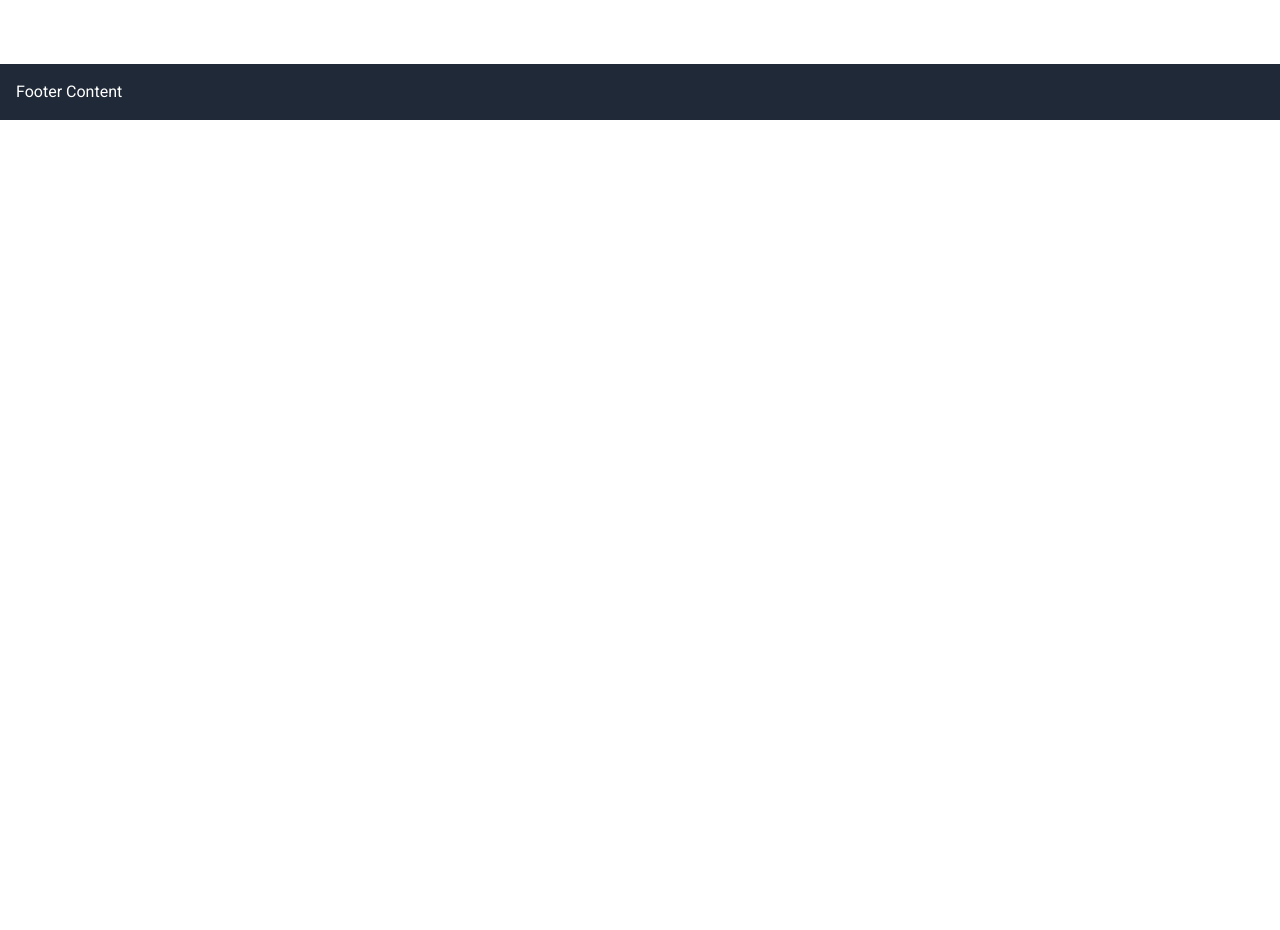
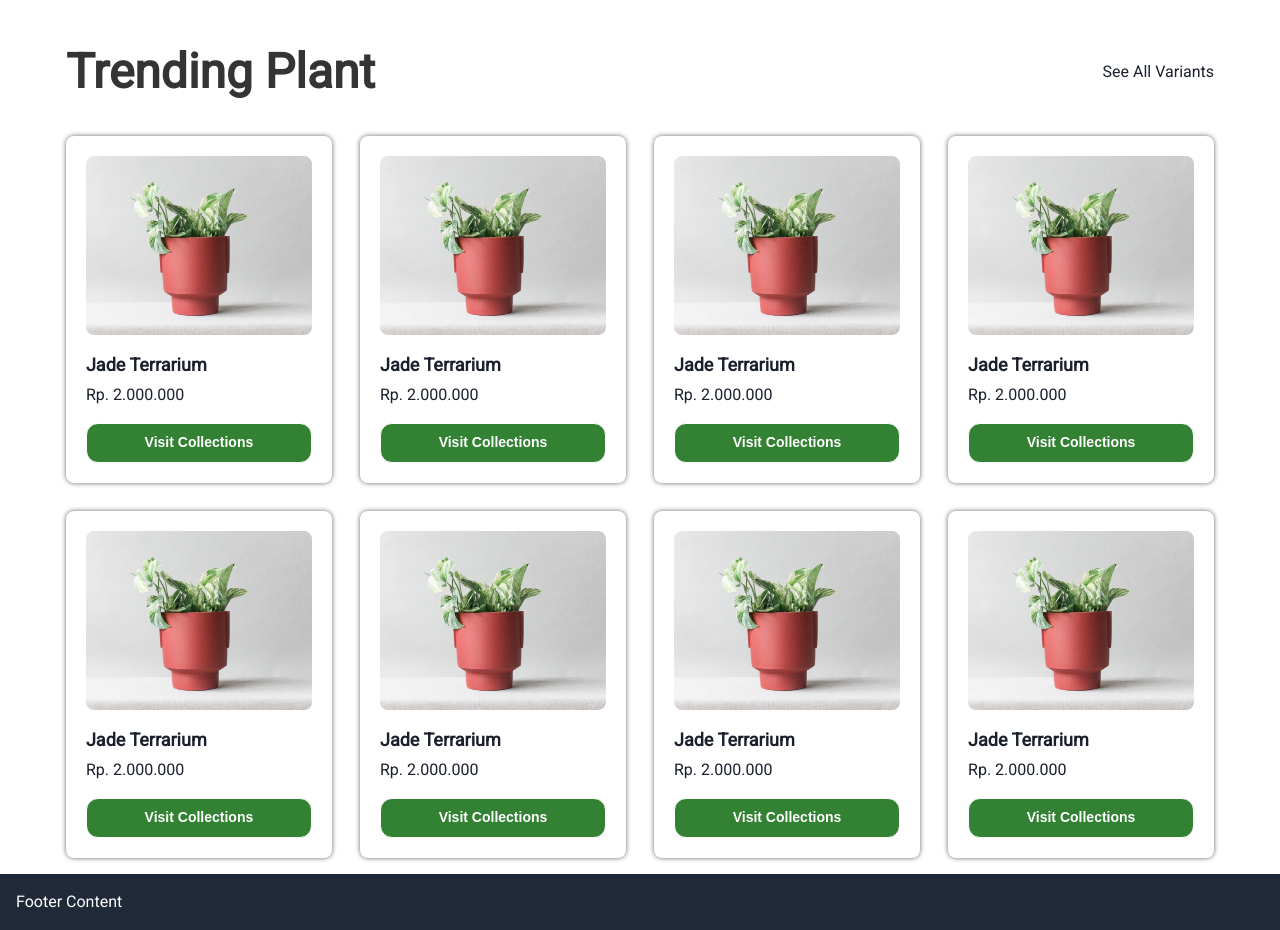
Before and after one commit to nizarfazari/kebun-raya-app, a Next.js app: page / in a window 1280 px wide. Shown: the part 1060-1990 px from the top of the page. Before the commit the page ends 1180 px from the top, so only its background shows below. Built offline with nearby package versions, Linux system fonts and the light colour scheme.

Commit message:
make list product plant

```diff
--- a/components/home/category/card.tsx
+++ b/components/home/category/card.tsx
@@ -7,8 +7,8 @@ interface ICategoryCardProps {
 const CategoryCard: React.FunctionComponent<ICategoryCardProps> = (props) => {
     return (
         <>
-            <div className='text-center max-w-[250px] cursor-pointer'>
-                <div className=''>
+            <div className='text-center sm:max-w-[250px] cursor-pointer'>
+                <div className='flex justify-center sm:block'>
                     <Image src='/assets/category/category_1.png' width={250} height={250} alt="Logo Kebun Raya" objectPosition='center' />
                 </div>
                 <h1 className='text-normal text-dark-500 font-bold tracking-[5px]'>BONSAI</h1>
--- a/components/home/category/index.tsx
+++ b/components/home/category/index.tsx
@@ -26,7 +26,7 @@ const Category: React.FunctionComponent<ICategoryProps> = (props) => {
                     slidesToShow: 3,
                     slidesToScroll: 3,
                     infinite: true,
-                    dots: true
+
                 }
             },
             {
--- /dev/null
+++ b/components/home/plants/card.tsx
@@ -0,0 +1,21 @@
+import Image from 'next/image';
+import * as React from 'react';
+import Buttons from '~/components/button';
+
+interface IPlantCardProps {
+}
+
+const PlantCard: React.FunctionComponent<IPlantCardProps> = (props) => {
+    return (
+        <>
+            <div className='p-5 shadow rounded-lg'>
+                <Image src='/assets/plants/plant_1.png' width={250} height={175} alt="Logo Kebun Raya" className='w-full' />
+                <h1 className='mt-4 font-bold text-lg'>Jade Terrarium</h1>
+                <p className='mt-1 mb-4 font-medium'>Rp. 2.000.000</p>
+                <Buttons name='Visit Collections' color='primary' variant='fillDarkVariant' className='!font-bold w-full' />
+            </div>
+        </>
+    );
+};
+
+export default PlantCard;
--- /dev/null
+++ b/components/home/plants/index.tsx
@@ -0,0 +1,45 @@
+import * as React from 'react';
+import PlantCard from './card';
+import Buttons from '~/components/button';
+
+interface PlantsProps {
+}
+
+const Plants: React.FunctionComponent<PlantsProps> = (props) => {
+    return (
+        <>
+            <div className='flex justify-between items-center mb-10'>
+                <h1 className='text-center text-dark-500 md:text-5xl text-2xl font-bold'>Trending Plant</h1>
+                <p>See All Variants</p>
+            </div>
+            <div className='grid grid-cols-1 md:grid-cols-2 lg:grid-cols-4 gap-7'>
+                <div className='col-span-1'>
+                    <PlantCard />
+                </div>
+                <div className='col-span-1'>
+                    <PlantCard />
+                </div>
+                <div className='col-span-1'>
+                    <PlantCard />
+                </div>
+                <div className='col-span-1'>
+                    <PlantCard />
+                </div>
+                <div className='col-span-1'>
+                    <PlantCard />
+                </div>
+                <div className='col-span-1'>
+                    <PlantCard />
+                </div>
+                <div className='col-span-1'>
+                    <PlantCard />
+                </div>
+                <div className='col-span-1'>
+                    <PlantCard />
+                </div>
+            </div>
+        </>
+    );
+};
+
+export default Plants;
--- a/pages/index.tsx
+++ b/pages/index.tsx
@@ -3,6 +3,8 @@ import React from 'react';
 import Buttons from '~/components/button';
 import Category from '~/components/home/category';
 import CategoryCard from '~/components/home/category/card';
+import Plants from '~/components/home/plants';
+import CardPlants from '~/components/home/plants/card';
 
 
 
@@ -29,6 +31,9 @@ export default function Home() {
         <div className='my-20'>
           <Category />
         </div>
+        <div>
+          <Plants />
+        </div>
       </div>
     </main >
   )
--- a/styles/main.scss
+++ b/styles/main.scss
@@ -2,24 +2,18 @@
 @tailwind components;
 @tailwind utilities;
 
-
 nav {
-
-
   .title {
-        @apply text-[16px] font-medium text-black leading-4 cursor-pointer
+    @apply text-[16px] font-medium text-black leading-4 cursor-pointer;
   }
 
   .title.active {
-      @apply font-bold text-primary-400 pb-[6px] border-b-[1px] border-primary-400
+    @apply font-bold text-primary-400 pb-[6px] border-b-[1px] border-primary-400;
+  }
 }
 
-}
-
-
 body {
-
-    font-family: 'Poppins';
+  font-family: "Poppins";
   background-color: #f6f8fd;
 }
 
@@ -56,3 +50,8 @@ body {
     }
   }
 }
+
+
+.shadow {
+  box-shadow: 0px 0px 5px 0px #00000099
+}
--- a/theme/buttonTheme.ts
+++ b/theme/buttonTheme.ts
@@ -12,7 +12,7 @@ const sizes = {
   }),
 };
 
-// Defining a custom variant
+
 const fillVariant = defineStyle((props) => {
   const { colorScheme: c } = props;
   return {
@@ -38,7 +38,33 @@ const fillVariant = defineStyle((props) => {
     },
   };
 });
-// Defining a custom variant
+
+
+const fillDarkVariant = defineStyle((props) => {
+    const { colorScheme: c } = props;
+    return {
+      fontFamily: "sans-serif",
+      bg: `${c}.600`,
+      fontWeight: "medium",
+      color: "white",
+      border: `1px solid`,
+      borderRadius: "xl",
+      transition: "transform 0.15s ease-out, background 0.15s ease-out",
+      _dark: {
+        bg: `${c}`,
+        color: "gray.800",
+      },
+
+      _hover: {
+        color: `white`,
+        bg: `${c}.800`,
+        _dark: {
+          bg: `${c}.200`,
+        },
+      },
+    };
+  });
+
 const outlineVariant = defineStyle((props) => {
   const { colorScheme: c } = props;
   return {
@@ -70,6 +96,7 @@ export const buttonTheme = defineStyleConfig({
   variants: {
     fillVariant: fillVariant,
     outlineVariant,
+    fillDarkVariant
   },
   defaultProps: {
     colorScheme: "purple", // set the default color scheme to purple
--- a/theme/themeConfig.ts
+++ b/theme/themeConfig.ts
@@ -1,28 +1,25 @@
 import { extendTheme } from "@chakra-ui/react";
 import { buttonTheme } from "./buttonTheme";
-
 
 export const theme = extendTheme({
   colors: {
     primary: {
-      100 : '#D5FED5',
-      200 : '#B0EFB0',
-      300 : '#D5FED5',
+      100: "#D5FED5",
+      200: "#B0EFB0",
+      300: "#84F284",
       400: "#3AC23A",
-      500 : '#D5FED5',
-      600 : '#D5FED5',
-      700 : '#D5FED5',
-      800 : '#D5FED5',
-      900 : '#D5FED5',
-      1000 : '#D5FED5',
+      500: "#4B8E4B",
+      600: "#338133",
+      700: "#1D6D1D",
+      800: "#0D4B0D",
     },
     gray: {
-      100: '#fafafa',
-      200: '#f7f7f7',
+      100: "#fafafa",
+      200: "#f7f7f7",
     },
-    secondary: '#3498DB',
+    secondary: "#3498DB",
   },
-  components : {
-    Button: buttonTheme
-  }
+  components: {
+    Button: buttonTheme,
+  },
 });
```
Also changed, not shown: public/assets/plants/plant_1.png (added). Lines whose indentation alone changed are shown as unchanged.
